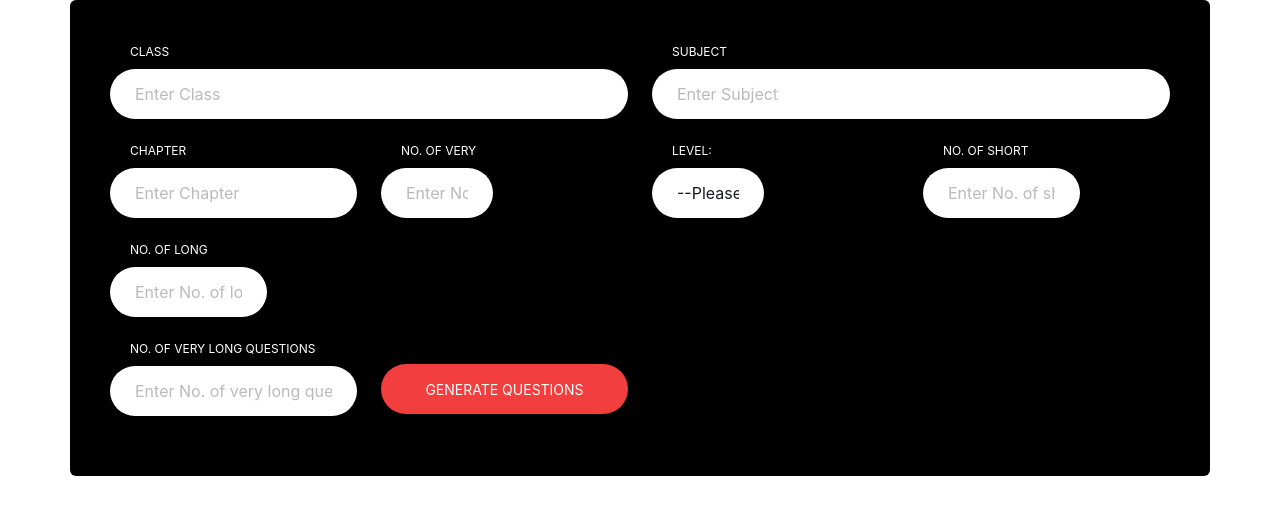
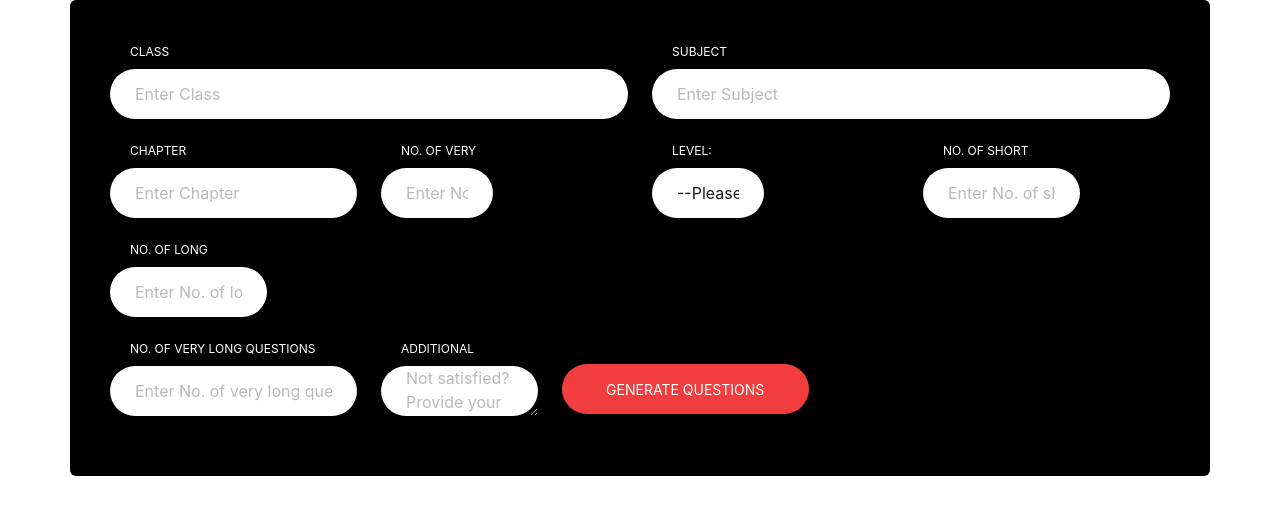
Before and after one commit to a-singh09/sturec-chat-gpt, a React (Create React App) app in the folder client/: page / in a window 1280 px wide. Shown: the top 514 px of the page. Built offline with nearby package versions, Linux system fonts and the light colour scheme.

Commit message:
Update App.js

```diff
--- a/client/src/App.js
+++ b/client/src/App.js
@@ -157,7 +157,7 @@ function App() {
 
 
 
-      <div className="container">
+<div className="container">
         <div className="row">
           <div className="booking-form">
             <form>
@@ -270,6 +270,18 @@ function App() {
                     <span className="select-arrow"></span>
                   </div>
                 </div>
+                <div className="col-md-2">
+                  <div className="form-group">
+                    <span className="form-label">Additional Requirements</span>
+                    <textarea className="form-control" placeholder='Not satisfied? Provide your additional requirements here.'
+                      rows="3"
+                      type="text"
+                      value={additionalReq}
+                      onChange={(e) => setAdditionalReq(e.target.value)}
+                      required />
+                    <span className="select-arrow"></span>
+                  </div>
+                </div>
                 <div className="col-md-3">
                   <div className="form-btn">
                     <button className="submit-btn" type='submit' onClick={handleSubmit}>Generate Questions</button>
@@ -296,17 +308,9 @@ function App() {
                     {response}
                   </pre>
 
-                <textarea className="form-control" placeholder='Not satisfied? Provide your additional requirements here.'
-                      rows="3"
-                      type="text"
-                      value={additionalReq}
-                      onChange={(e) => setAdditionalReq(e.target.value)} />
-                  <div className="col-md-3">
-                  <div className="form-btn">
-                    <button className="submit-btn" type='submit' onClick={handleSubmit}>Regenerate Responses</button>
-                  </div>
-                </div>
-              </>
+
+
+                </>
               }
 
             </div>
```
